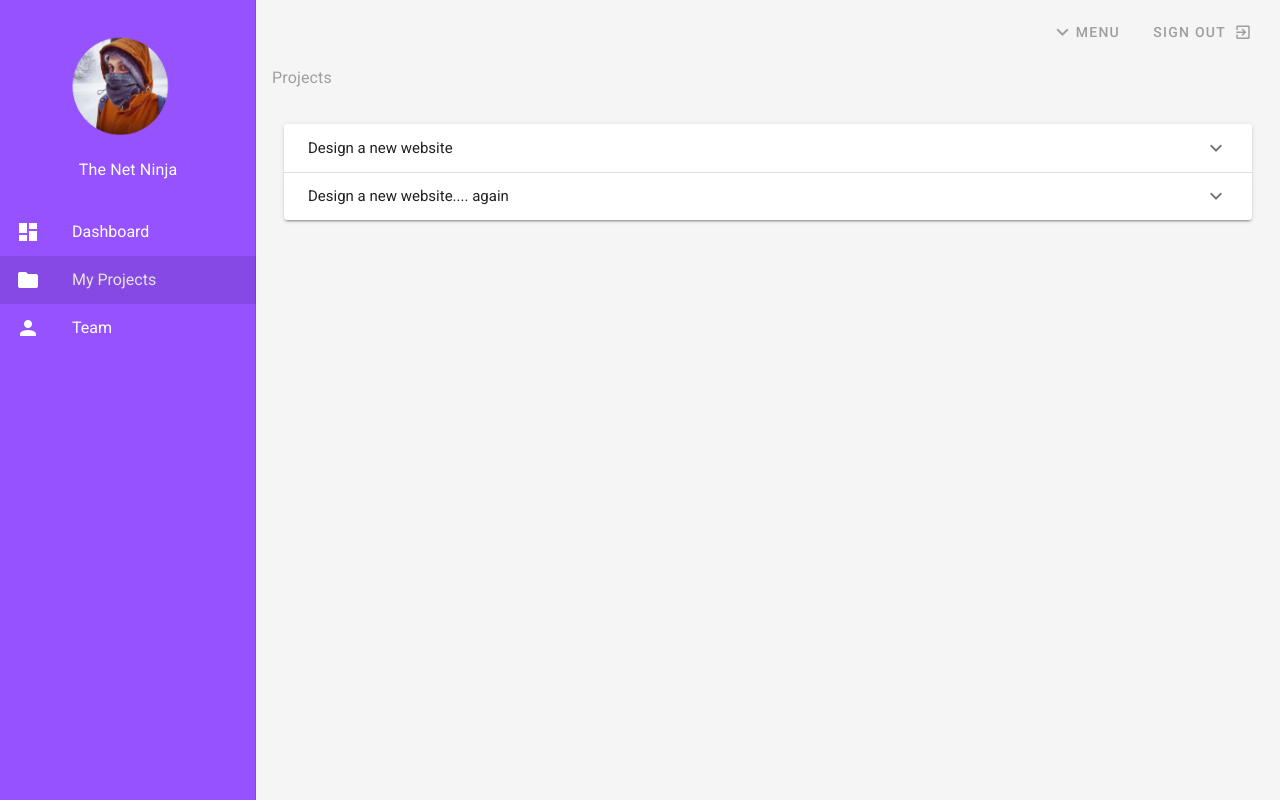
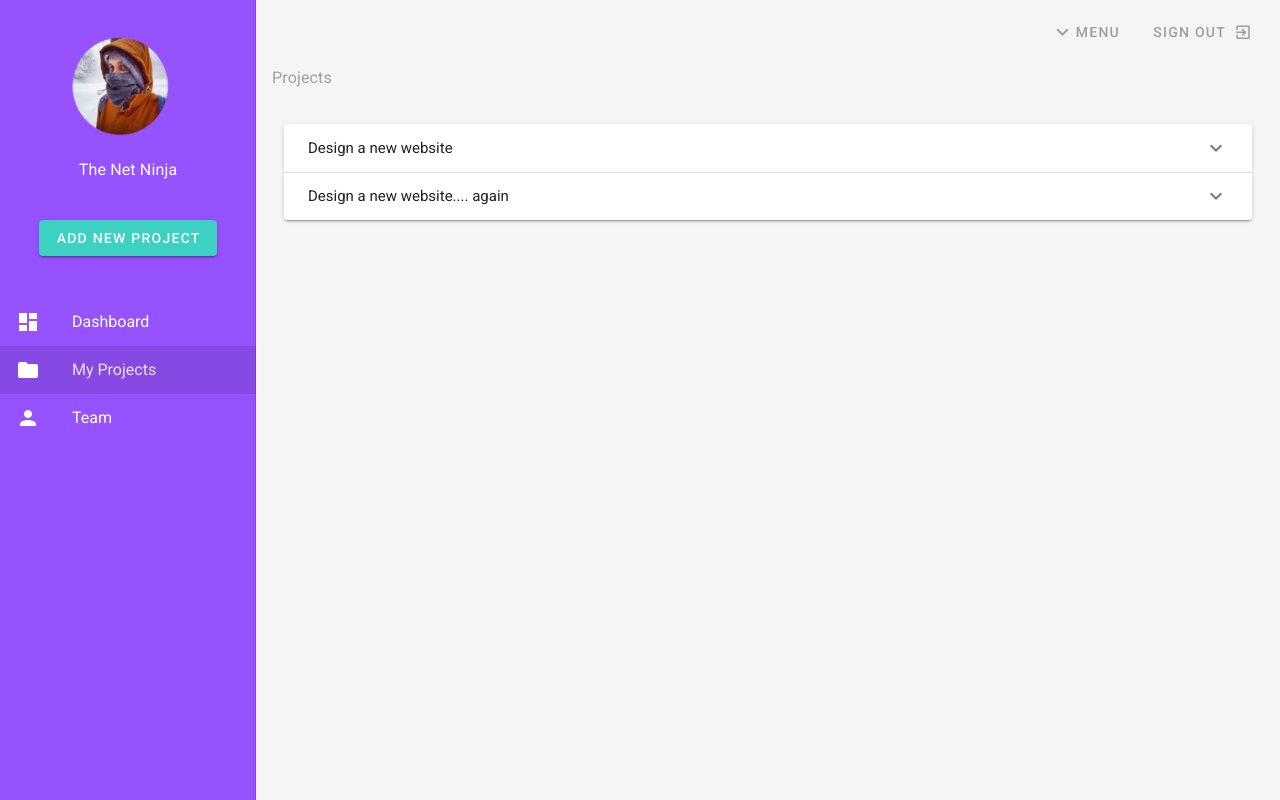
Before and after one commit to hijachu/todo-ninja, a Vue app: page /projects in a window 1280 px wide. Both pictures are taken after a click on the button 28 px from the left and 32 px from the top of the page. Built offline with nearby package versions, Linux system fonts and the light colour scheme.

Commit message:
Tutorial #23 - Popups (dialogs)

```diff
--- a/src/components/Navbar.vue
+++ b/src/components/Navbar.vue
@@ -66,6 +66,12 @@
             </v-list-item-title>
           </v-list-item-content>
         </v-list-item>
+
+        <v-list-item class="mt-4 mb-3">
+          <v-list-item-content>
+            <Popup />
+          </v-list-item-content>
+        </v-list-item>
       </v-list>
 
       <v-list>
@@ -87,7 +93,13 @@
 </template>
 
 <script>
+import Popup from './Popup'
+
 export default {
+  components: {
+    Popup
+  },
+
   data() {
     return {
       drawer: false,
@@ -117,3 +129,16 @@ export default {
   }
 }
 </script>
+
+<style scoped>
+.v-navigation-drawer {
+  z-index: 999999 !important;
+}
+
+.mt-5 .v-list-item__content{
+justify-content: center;
+text-align: left;
+display: grid;
+}
+
+</style>
--- /dev/null
+++ b/src/components/Popup.vue
@@ -0,0 +1,38 @@
+<template>
+  <v-dialog
+    v-model="dialog"
+    scrollable
+    persistent :overlay="false"
+    max-width="600px"
+    transition="dialog-transition"
+  >
+    <template v-slot:activator="{ on, attrs }">
+      <v-btn
+        color="success"
+        dark
+        v-bind="attrs"
+        v-on="on"
+      >
+        Add new project
+      </v-btn>
+    </template>
+
+    <!-- <v-btn color="success" slot="activator" depressed>Add new project</v-btn> -->
+
+    <v-card>
+      <v-card-title primary-title>
+        <h2>Add a New Project</h2>
+      </v-card-title>
+    </v-card>
+  </v-dialog>
+</template>
+
+<script>
+export default {
+  data () {
+    return {
+      dialog: false,
+    }
+  },
+}
+</script>
--- a/src/views/Projects.vue
+++ b/src/views/Projects.vue
@@ -3,7 +3,7 @@
     <h1 class="subtitle-1 grey--text">Projects</h1>
 
       <v-container class="my-5">
-        <v-expansion-panels accordion>
+        <v-expansion-panels>
           <v-expansion-panel
             v-for="project in myProjects"
             :key="project.title"
```
